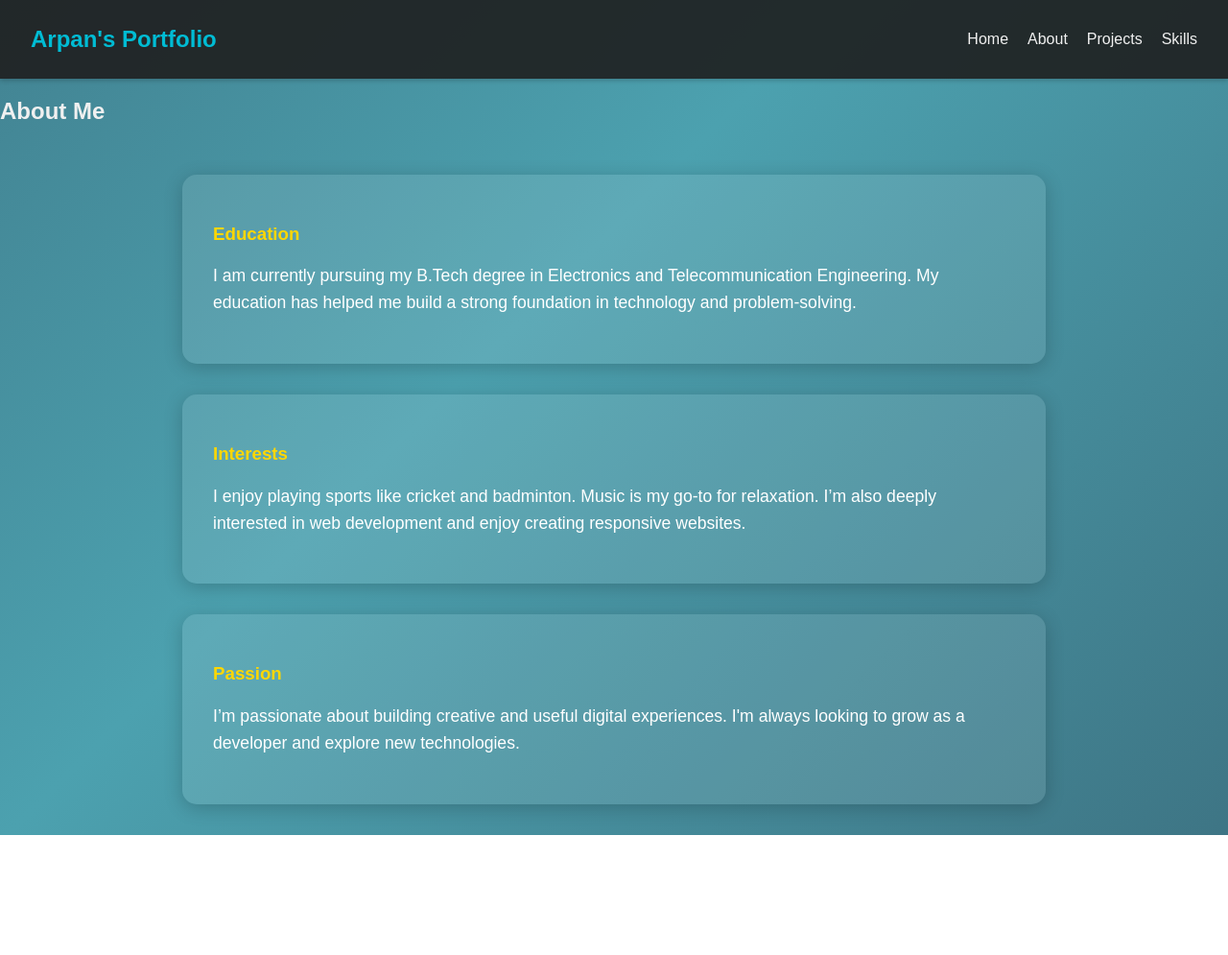
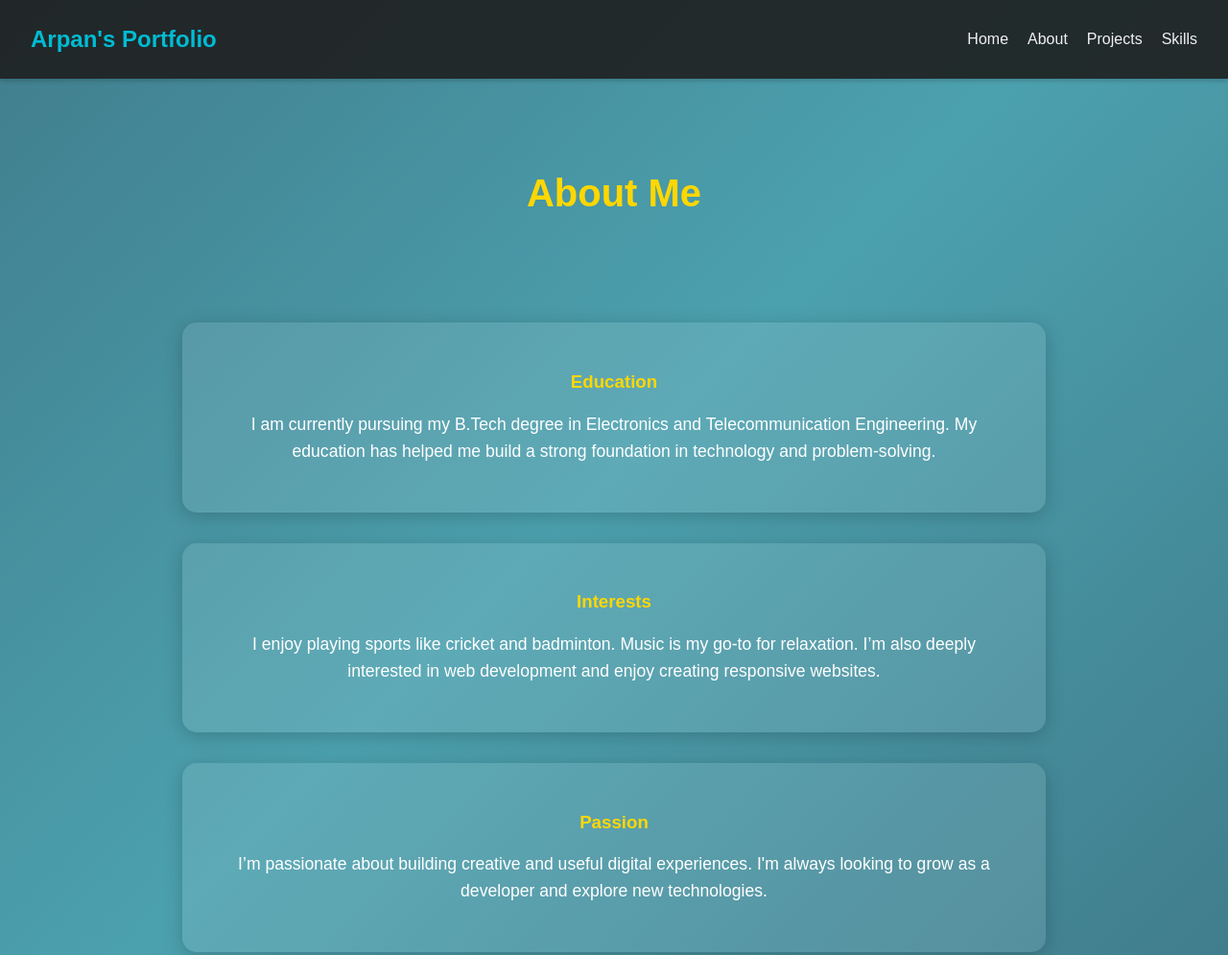
Before and after one commit to AS-ARPAN/Portfolio-website, a plain HTML site: page about.html in a window 1280 px wide. Shown: the top 995 px of the page at 96% size. Before the commit the page ends 870 px from the top, so only its background shows below. Drawn offline with Linux system fonts and the light colour scheme.

Commit message:
portfolio task completed

```diff
--- a/style.css
+++ b/style.css
@@ -136,6 +136,19 @@ main {
   transform: translateX(-50px);
   animation: slideIn 0.8s forwards;
 }
+.about-section {
+  text-align: center;
+  padding: 4em 2em;
+  color: #fff;
+}
+
+.about-section h2 {
+  font-size: 2.5em;
+  margin-bottom: 2em;
+  color: #ffd700;
+  text-align: center;
+}
+
 
 .about-card h3 {
   margin-bottom: 1em;
```
